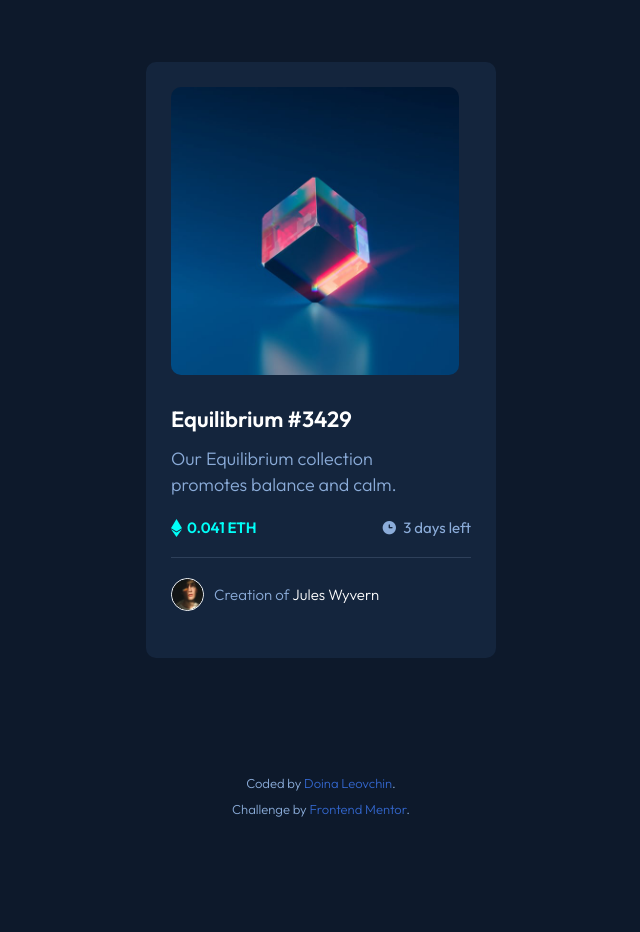
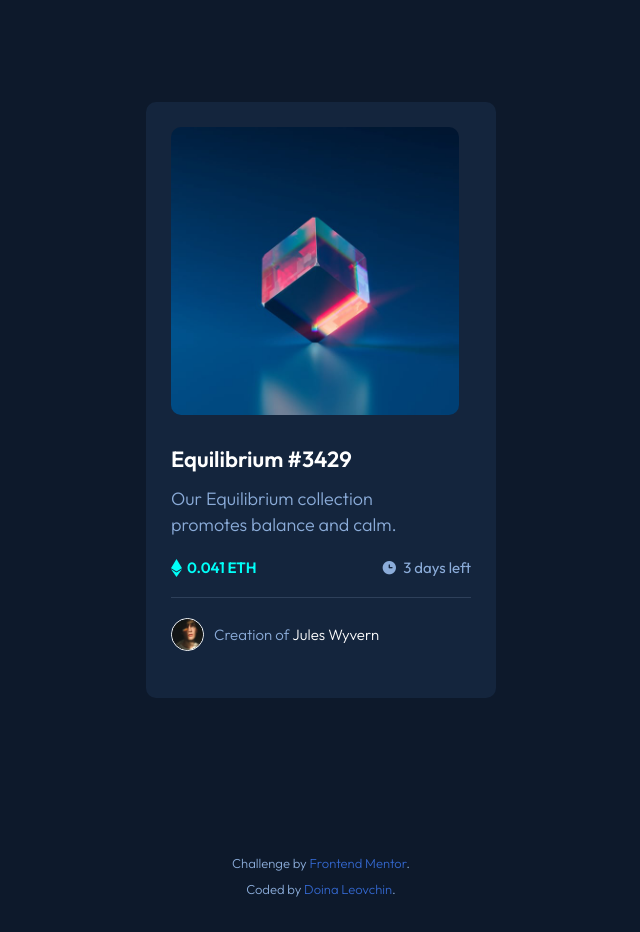
Before and after one commit to Doileo/card-project, a plain HTML site: page index.html in a window 1280 px wide. Shown: the whole page, without its empty margins (319-959 px from the left). Before the commit the page ends 852 px from the top, so only its background shows below. Drawn offline with Linux system fonts and the light colour scheme.

Commit message:
Fixed the issue with the container

```diff
--- a/css/main.css
+++ b/css/main.css
@@ -12,8 +12,6 @@ html {
 }
 
 body {
-    width: 100%;
-    position: relative;
     font-family: 'Outfit', sans-serif;
     font-style: normal;
     font-weight: 300;
@@ -26,11 +24,13 @@ body {
 
 #container {
     display: flex;
+    flex-direction: column;
     justify-content: center;
     align-items: center;
+    overflow: hidden;
+    margin: 0;
     padding: 20px;
-    width: 100%;
-    min-height: 90vh;
+    height: 100vh;
 }
 
 .container-details {
@@ -191,17 +191,14 @@ a:hover {
 }
 
 footer {
-    display: flex;
-    flex-direction: column-reverse;
-    align-items: center;
     width: 100%;
     padding: 50px;
 }
 
-.attribution {
+footer.attribution {
     display: flex;
+    flex-direction: column;
     align-items: center;
-    justify-content: center;
     font-size: 13px;
     padding-bottom: 30px;
 }
```
